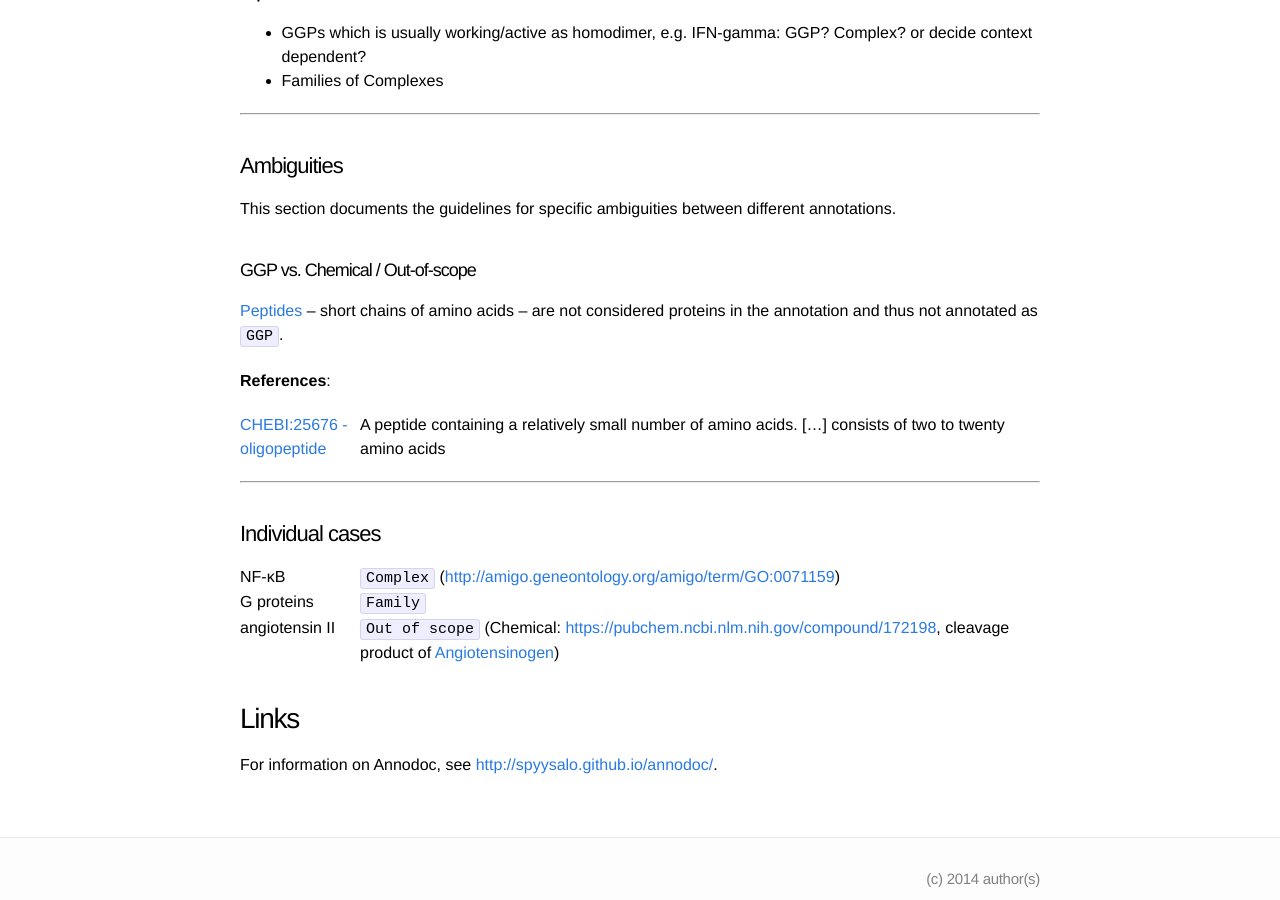
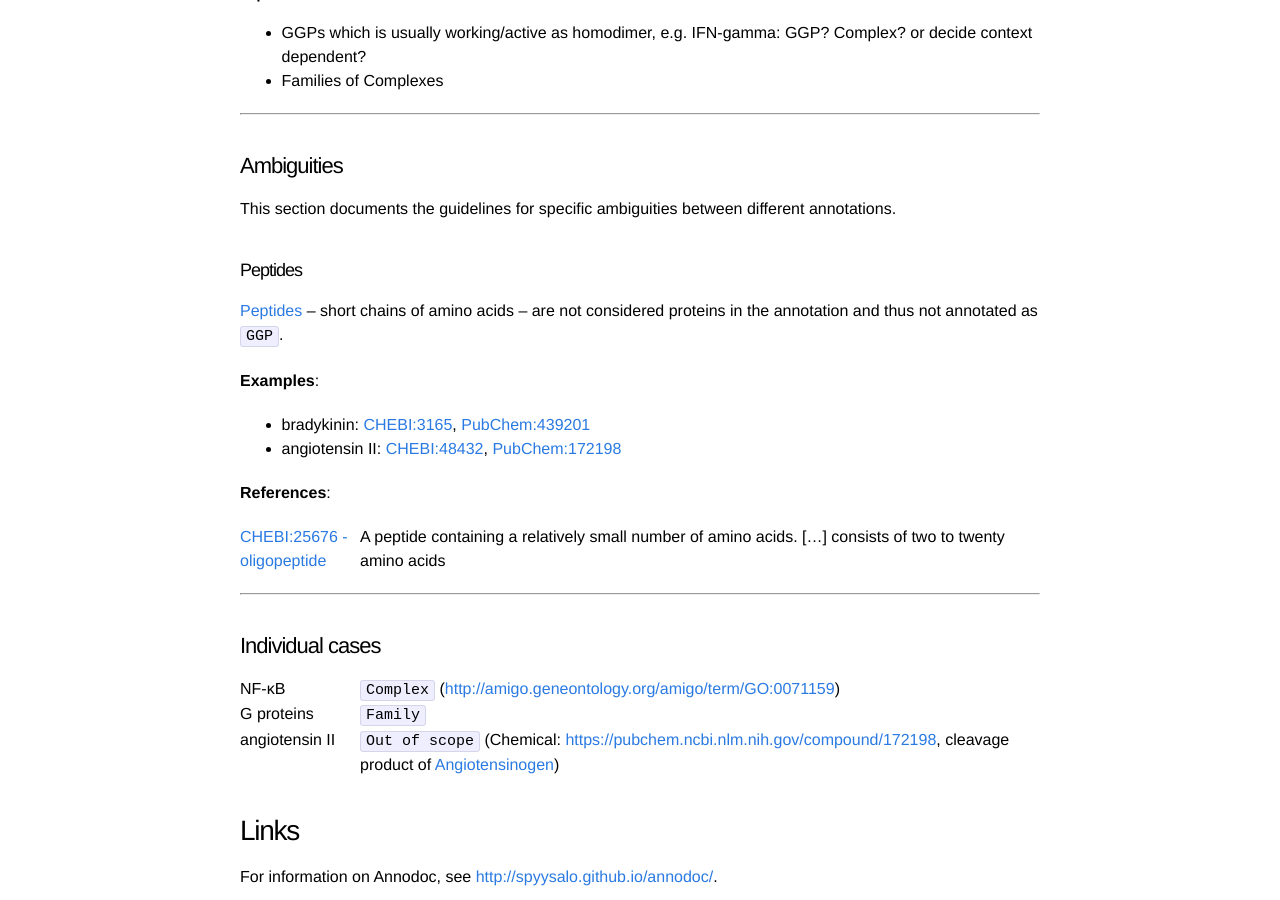
Before and after one commit to spyysalo/stringdb-ggp-corpus-docs, a Jekyll site: the page built from index.md, in a window 1280 px wide and 900 px high, scrolled down 583 px. Built offline with Jekyll 4.4.1, drawn with Linux system fonts in a browser that asks for light colours.

Commit message:
Update index.md

```diff
--- a/index.md
+++ b/index.md
@@ -28,9 +28,14 @@ A sample of 1000 PubMed abstracts selected by comparing JensenLab tagger GGP mat
 
 This section documents the guidelines for specific ambiguities between different annotations.
 
-#### GGP vs. Chemical / Out-of-scope
+#### Peptides
 
 [Peptides](https://en.wikipedia.org/wiki/Peptide) -- short chains of amino acids -- are not considered proteins in the annotation and thus not annotated as `GGP`.
+
+**Examples**:
+
+* bradykinin: [CHEBI:3165](https://www.ebi.ac.uk/chebi/searchId.do?chebiId=CHEBI:3165), [PubChem:439201](https://pubchem.ncbi.nlm.nih.gov/compound/439201)
+* angiotensin II: [CHEBI:48432](https://www.ebi.ac.uk/chebi/searchId.do?chebiId=CHEBI:48432), [PubChem:172198](https://pubchem.ncbi.nlm.nih.gov/compound/172198)
 
 **References**:
 
```
